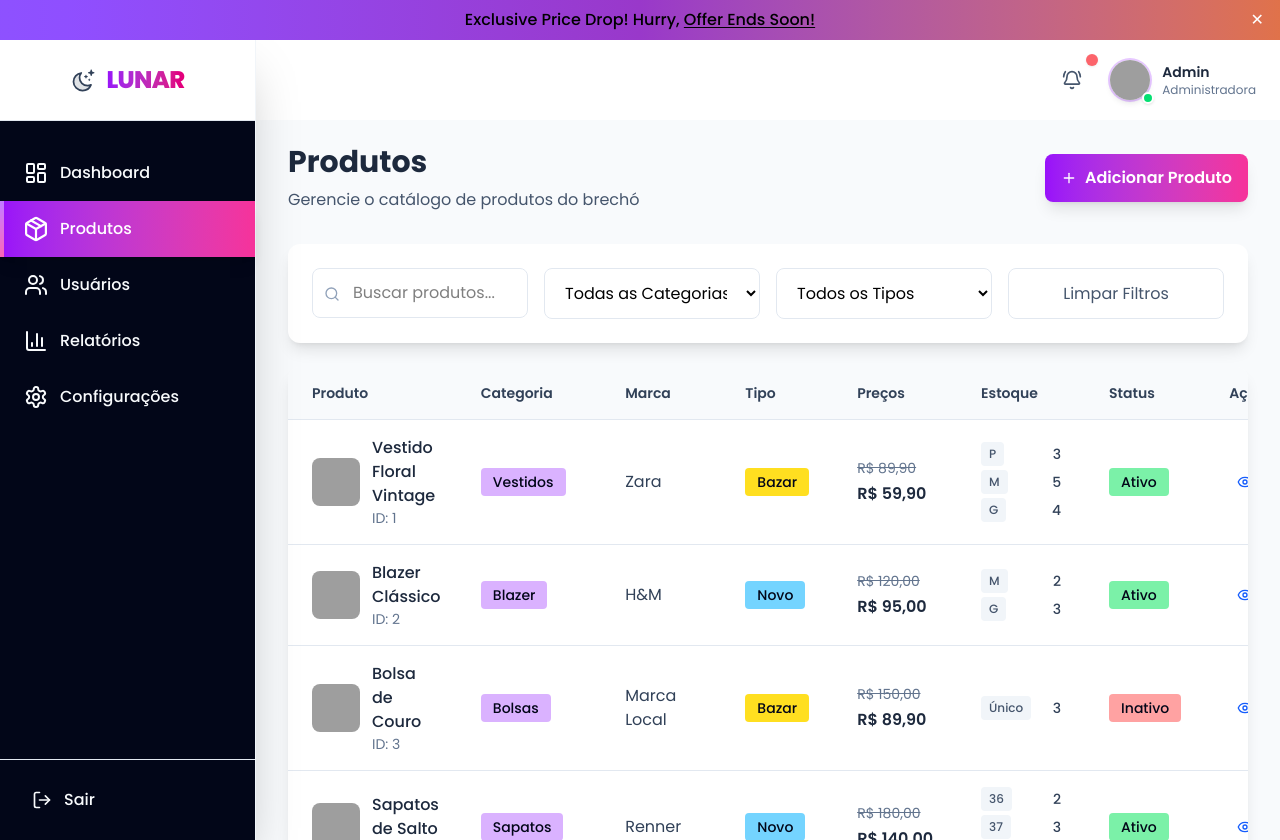
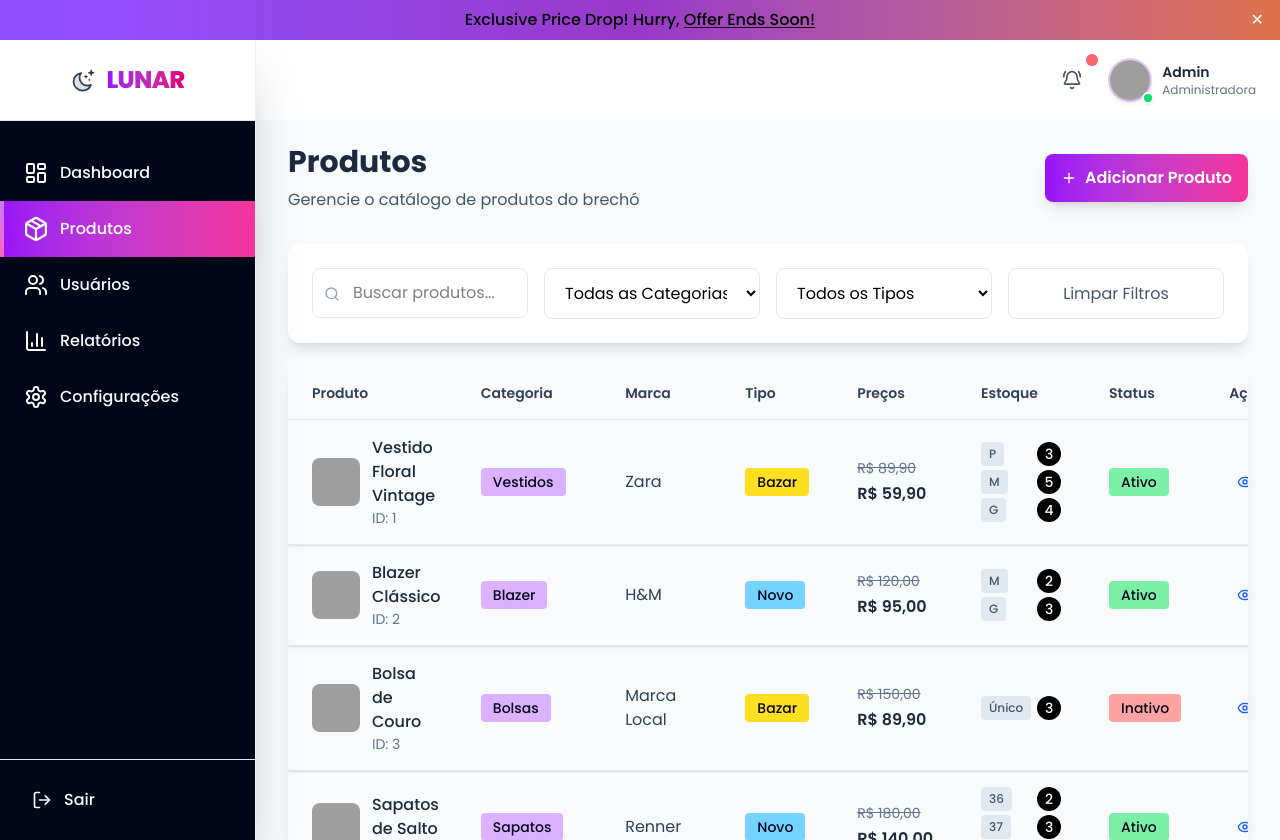
Before and after one commit to LenilsonTeixeira/lunar-brecho-app, a React (Vite) app: page /admin/produtos in a window 1280 px wide. Built offline with nearby package versions, Linux system fonts and the light colour scheme; data requests are answered from the project's data file; grey boxes are pictures that could not be loaded.

Commit message:
ajustando listagem

```diff
--- a/src/pages/admin/ListProduct.tsx
+++ b/src/pages/admin/ListProduct.tsx
@@ -471,7 +471,7 @@ const ListProduct = () => {
         </div>
 
         {/* Products Table */}
-        <div className='bg-white rounded-xl shadow-lg overflow-hidden'>
+        <div className='bg-slate-50 rounded-xl shadow-lg overflow-hidden'>
           <div className='overflow-x-auto'>
             <table className='w-full'>
               <thead className='bg-slate-50 border-b border-slate-200'>
@@ -502,7 +502,10 @@ const ListProduct = () => {
               </thead>
               <tbody className='divide-y divide-slate-200'>
                 {filteredProducts.map((product) => (
-                  <tr key={product.id} className='hover:bg-slate-50 transition-colors duration-200'>
+                  <tr
+                    key={product.id}
+                    className='hover:bg-slate-50 transition-colors duration-200 shadow-sm'
+                  >
                     <td className='px-6 py-4'>
                       <div className='flex items-center gap-3'>
                         <img
@@ -550,10 +553,10 @@ const ListProduct = () => {
                             key={index}
                             className='flex items-center justify-between min-w-[80px]'
                           >
-                            <span className='text-xs font-medium text-slate-600 bg-slate-100 px-2 py-1 rounded'>
+                            <span className='text-xs font-medium text-slate-600 bg-slate-200 px-2 py-1 rounded'>
                               {sizeItem.size}
                             </span>
-                            <span className='text-sm font-medium text-slate-700 ml-2'>
+                            <span className='text-sm font-medium text-slate-50 bg-black w-6 h-6 rounded-full flex items-center justify-center'>
                               {sizeItem.quantity}
                             </span>
                           </div>
```
